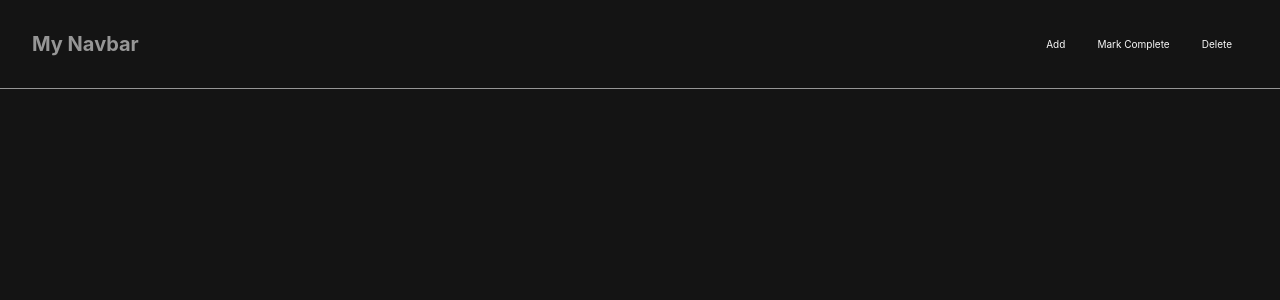
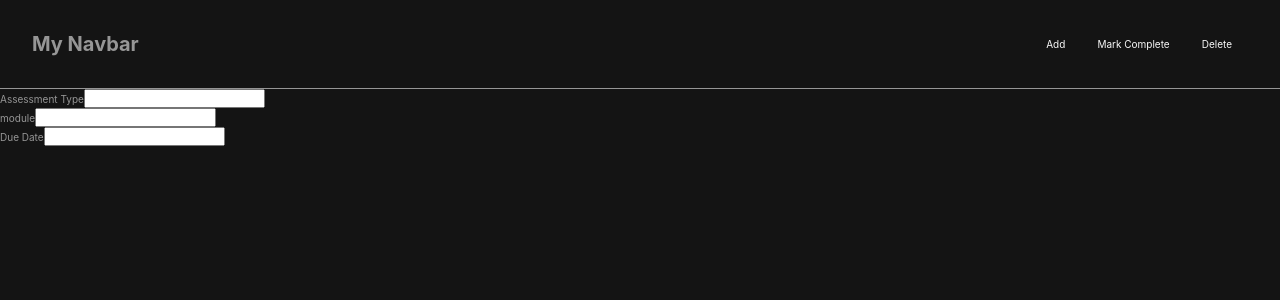
Before and after one commit to KoketsoMawasha/self-student-portal, a React (Create React App) app: page / in a window 1280 px wide. Shown: the top 300 px of the page. Built offline with nearby package versions, Linux system fonts and the light colour scheme.

Commit message:
AddAssignment component

```diff
--- a/src/App.js
+++ b/src/App.js
@@ -1,11 +1,13 @@
 import React from "react";
 import "./App.css";
 import Navbar from "./components/Navbar";
+import AddAssignment from "./components/AddAssignment";
 
 function App() {
   return (
     <div className="App">
       <Navbar />
+      <AddAssignment />
     </div>
   );
 }
--- a/src/components/AddAssignment.js
+++ b/src/components/AddAssignment.js
@@ -1,11 +1,24 @@
-import React from 'react'
+import React from "react";
 
 export default function AddAssignment() {
   return (
     <div>
       <form>
+        <div className="form-control">
+          <label htmlFor="type">Assessment Type</label>
+          <input type="text" />
+        </div>
 
+        <div className="form-control">
+          <label htmlFor="module">module</label>
+          <input type="text" />
+        </div>
+
+        <div className="form-control">
+          <label htmlFor="date">Due Date</label>
+          <input type="text" />
+        </div>
       </form>
     </div>
-  )
+  );
 }
```
